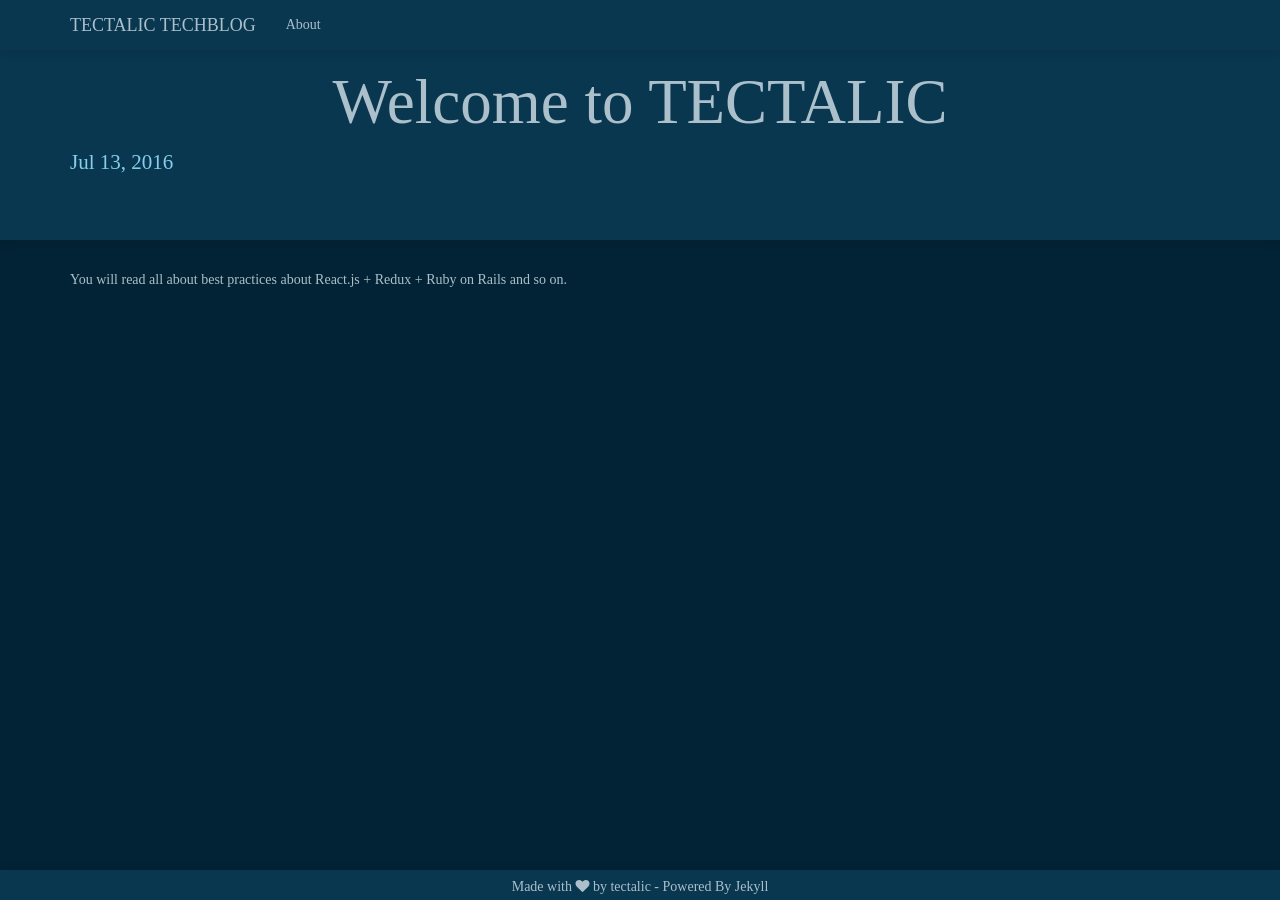
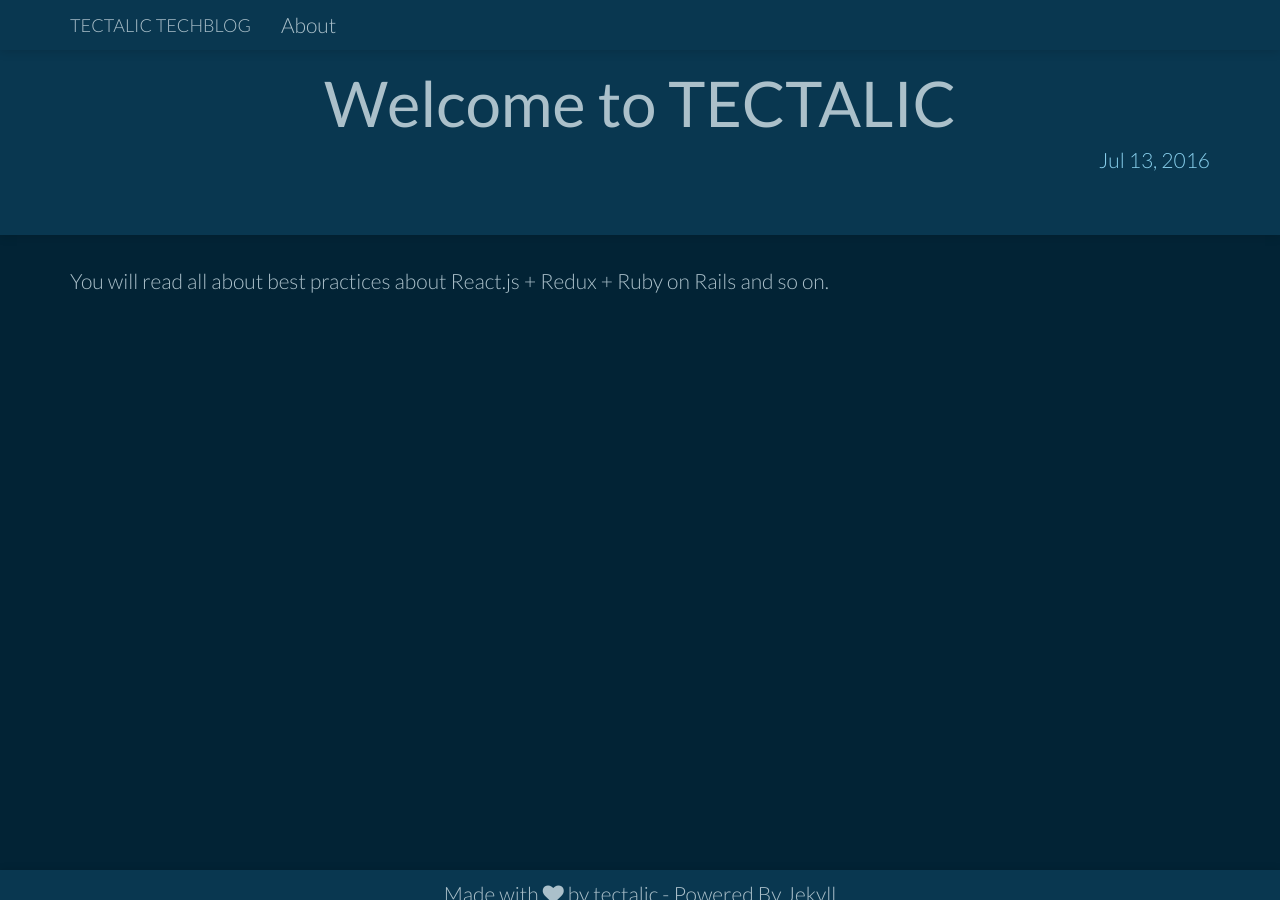
Before and after one commit to tectalic/tectalic.github.io, a Jekyll site: the page built from _posts/2016-07-13-welcome-to-jekyll.markdown, in a window 1280 px wide. Built offline with Jekyll 4.4.1, drawn with Linux system fonts in a browser that asks for light colours; nearby versions of some CDN libraries; some web fonts are replaced; comment, search, counter and statistics services are not loaded.

```diff
--- a/_includes/head.html
+++ b/_includes/head.html
@@ -48,7 +48,7 @@
 
   <link href='https://fonts.googleapis.com/css?family=PT+Sans' rel='stylesheet' type='text/css'>
   <link href='https://fonts.googleapis.com/css?family=Fira+Mono' rel='stylesheet' type='text/css'>
-  <link href='https://fonts.googleapis.com/css?family=Lato:400,700' rel='stylesheet' type='text/css'>
+  <link href='https://fonts.googleapis.com/css?family=Lato:300,400' rel='stylesheet' type='text/css'>
   <link href='https://fonts.googleapis.com/css?family=Source+Code+Pro:400,200,300,500,600,700,900' rel='stylesheet' type='text/css'>
   <link href='https://fonts.googleapis.com/css?family=Gentium+Basic:400,700' rel='stylesheet' type='text/css'>
   <link href='https://fonts.googleapis.com/css?family=Alegreya:400,400italic,700' rel='stylesheet' type='text/css'>
--- a/css/main.scss
+++ b/css/main.scss
@@ -37,15 +37,20 @@
 
 body{
   background-color: #022335 !important;
-  font-family: "Myriad Pro" !important;
+  font: 300 21px Lato !important;
   color: #abc0ca !important;
+}
+
+a {
+  transition: all 0.25s;
 }
 
 .page-stuff{
   a {
     color: #03a4fb !important;
     text-decoration: none;
-      &:hover{
+
+    &:hover{
         color:#03a4fb !important;
         text-decoration: none !important;
         border-bottom: 1px dotted #03a4fb;
@@ -105,16 +110,22 @@ a:hover{
 }
 
 .post-content{
-  font-size: 14px;
+  font-size: 21px;
   text-align: justify;
   padding-bottom: 5em;
+  line-height: 1.5em;
+}
+
+.center-image {
+  margin: 40px auto;
+  display: block;
 }
 
 pre {
   background-color: black !important;
   border:none !important;
   border-radius: 0px !important;
-  font-size: 12px !important;
+  font-size: 18px !important;
   padding: 1.5em !important;
   color:white !important;
 }
@@ -127,6 +138,7 @@ h3 {
 
 .post-meta{
   color: skyblue !important;
+  float: right;
 }
 
 code {
```
Also changed, not shown: _drafts/boilerplate.markdown (+24 -6 lines).
